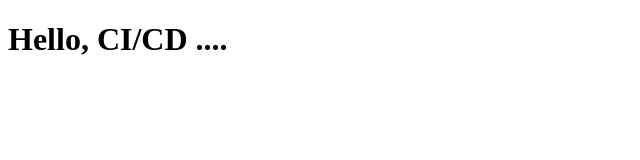
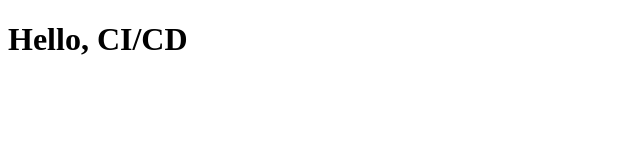
Before and after one commit to shezana-sajjad/CI-CD-Pipeline, a plain HTML site: page index.html in a window 1280 px wide. Shown: the full height of the page, 0-640 px from the left. Drawn offline with Linux system fonts and the light colour scheme.

Commit message:
Update index.html

```diff
--- a/index.html
+++ b/index.html
@@ -6,6 +6,6 @@
     <title> CI/CD Application....</title>
 </head>
 <body>
-    <h1>Hello, CI/CD .... </h1>
+    <h1>Hello, CI/CD  </h1>
 </body>
 </html>
```
